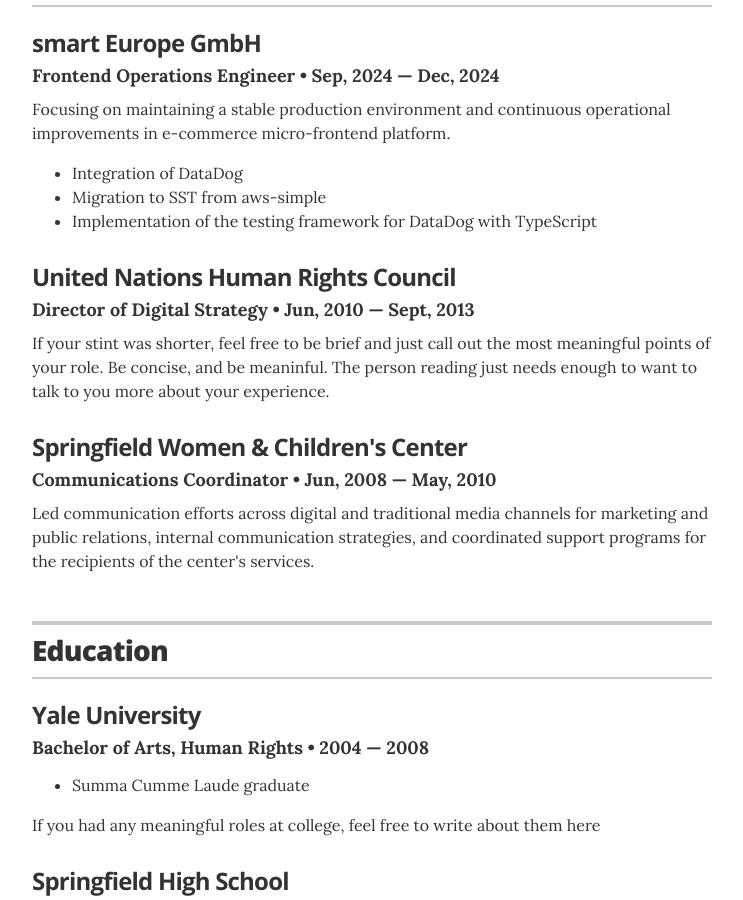
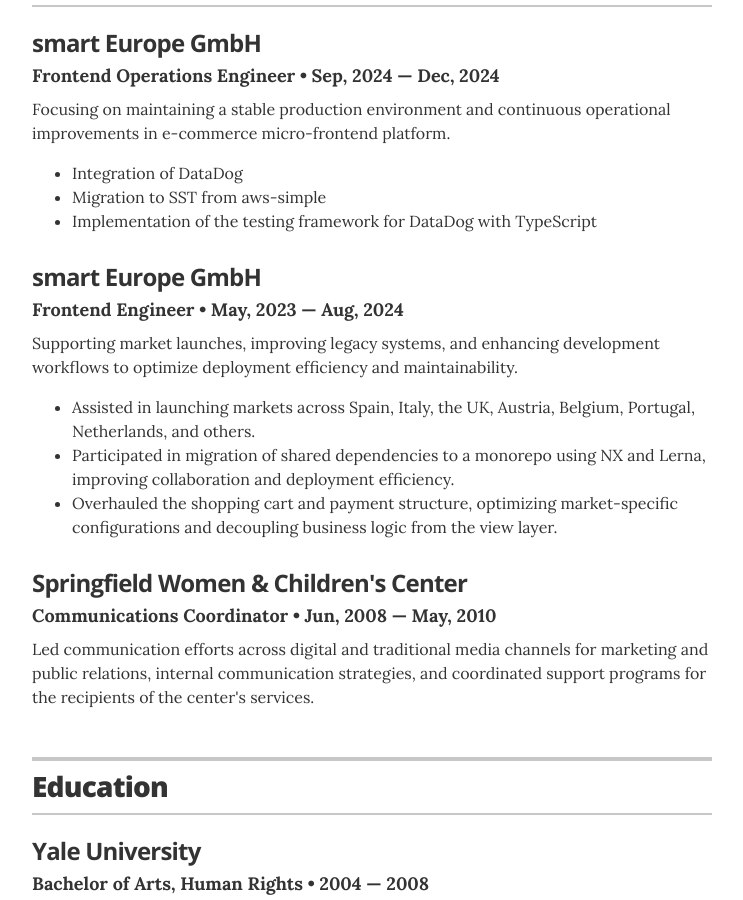
Before and after one commit to IvaTsu/resume, a Jekyll site: the page built from index.html, in a window 1280 px wide and 900 px high, scrolled down 571 px. Shown: the whole window, without its empty margins (268-1011 px from the left). Built offline with Jekyll 4.4.1, drawn with Linux system fonts in a browser that asks for light colours.

Commit message:
feat(experience): add Frontend Engineer position at smart Europe GmbH

```diff
--- a/_data/experience.yml
+++ b/_data/experience.yml
@@ -5,11 +5,11 @@
   duration: Sep, 2024 &mdash; Dec, 2024
   summary: Focusing on maintaining a stable production environment and continuous operational improvements in e-commerce micro-frontend platform. <ul class="resume-item-list"><li>Integration of DataDog</li><li>Migration to SST from aws-simple</li><li>Implementation of the testing framework for DataDog with TypeScript</li></ul>
 
-# Director of Digital Stratgy
-- company: United Nations Human Rights Council
-  position: Director of Digital Strategy
-  duration:  Jun, 2010 &mdash; Sept, 2013
-  summary: If your stint was shorter, feel free to be brief and just call out the most meaningful points of your role. Be concise, and be meaninful. The person reading just needs enough to want to talk to you more about your experience.
+# Frontend Engineer
+- company: smart Europe GmbH
+  position: Frontend Engineer
+  duration:  May, 2023 &mdash; Aug, 2024
+  summary: Supporting market launches, improving legacy systems, and enhancing development workflows to optimize deployment efficiency and maintainability. <ul class="resume-item-list"><li>Assisted in launching markets across Spain, Italy, the UK, Austria, Belgium, Portugal, Netherlands, and others.</li><li>Participated in migration of shared dependencies to a monorepo using NX and Lerna, improving collaboration and deployment efficiency.</li><li>Overhauled the shopping cart and payment structure, optimizing market-specific configurations and decoupling business logic from the view layer.</li></ul>
 
 
 # Communications Coordinator
```
